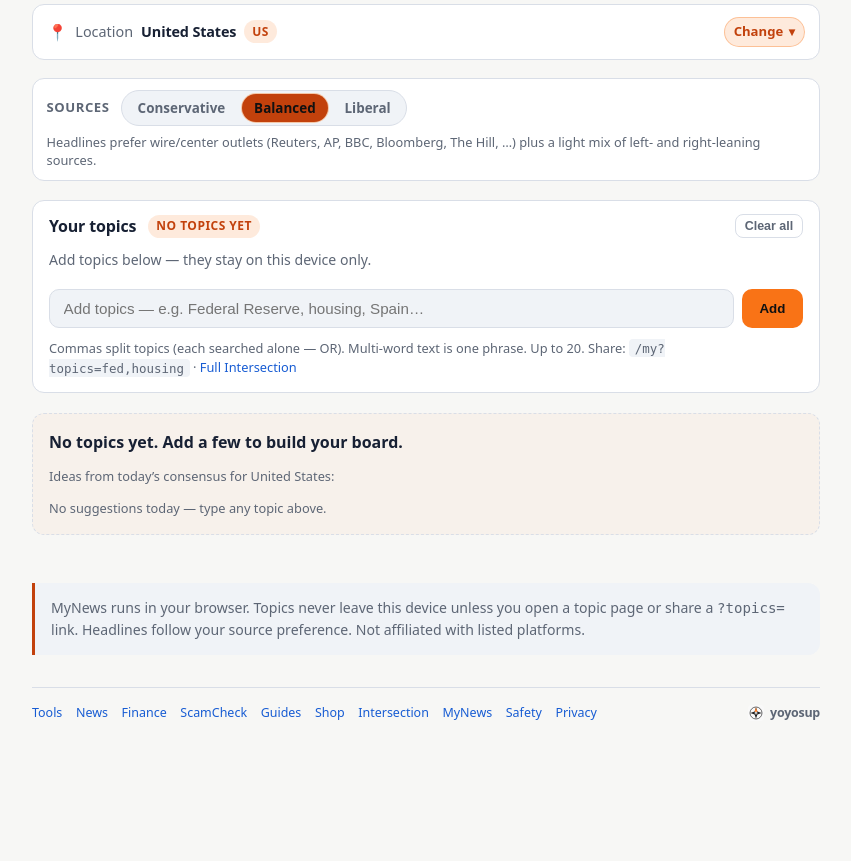
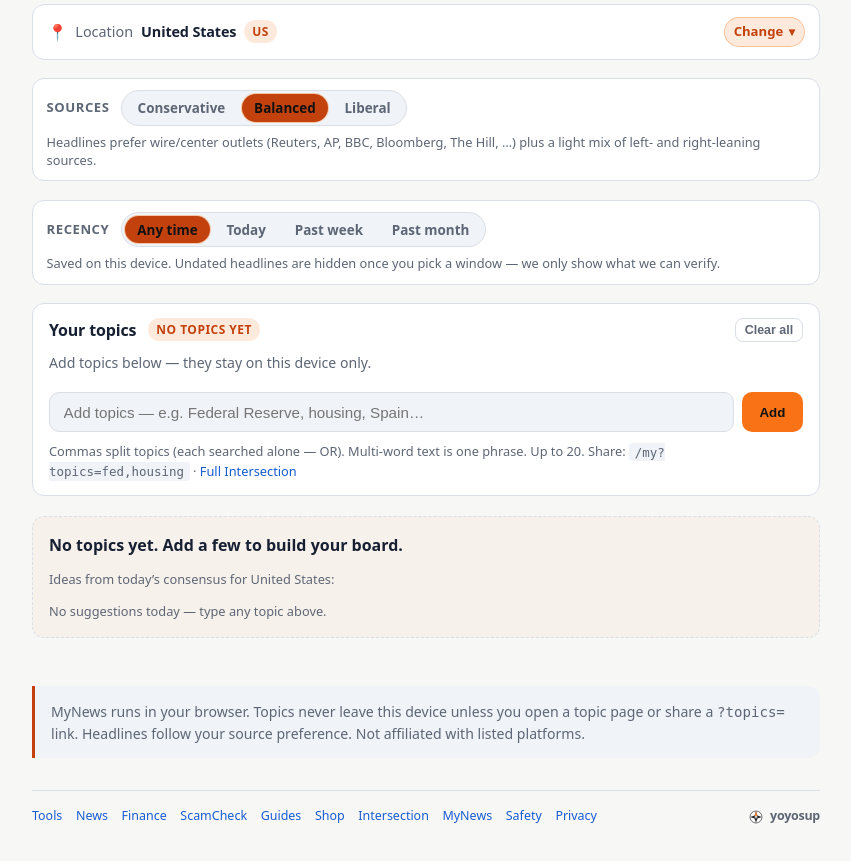
Before and after one commit to tcurtis1/news, a FastAPI app: page /mynews in a window 1280 px wide. Shown: the part 271-1132 px from the top of the page, without its empty margins (214-1065 px from the left). Before the commit the page ends 991 px from the top, so only its background shows below. Run offline with FastAPI, Linux system fonts and the light colour scheme.

Commit message:
Add a recency filter (Any time/Today/Week/Month) to MyNews
Threads the days= filter (added earlier for the scam-news feed) through
the lite search path used by MyNews cards, and adds a segmented control
— same visual pattern as the source-lean bar — so users can narrow their
saved topics to recent headlines only. Client-side/localStorage only,
no page reload; picking a window re-fetches and re-filters in place.

Co-Authored-By: Claude Sonnet 5 <noreply@anthropic.com>
Claude-Session: https://claude.ai/code/session_01QydL43HEKUidVJhcNztbzn

```diff
--- a/app/search.py
+++ b/app/search.py
@@ -743,6 +743,7 @@ async def _run_search_lite(
     query: str,
     geo: str | None = None,
     lean: str | None = None,
+    days: int | None = None,
 ) -> dict[str, Any]:
     """
     Fast path for MyNews cards: rank map (cached trends) + preferred headlines.
@@ -774,6 +775,7 @@ async def _run_search_lite(
         log.warning("lite search timeout q=%r lean=%s", query[:40], lean_pref)
         hits, trends = [], await build_trends(force=False, geo=place.code)
 
+    hits = _filter_recent(hits, days)
     ranks = rank_lookup(query, trends)
     coverage = aggregate_lean(hits)
 
@@ -818,7 +820,7 @@ async def _run_search_one(
 ) -> dict[str, Any]:
     """Single phrase search (words in the phrase match as a sentence / AND-ish)."""
     if lite:
-        return await _run_search_lite(query, geo=geo, lean=lean)
+        return await _run_search_lite(query, geo=geo, lean=lean, days=days)
 
     place = resolve_place(geo)
     lean_pref = normalize_pref(lean)
@@ -1137,7 +1139,7 @@ async def run_search(
     if lite:
         phrase = phrases[0] if phrases else query
         return await _run_search_one(
-            phrase, force_trends=False, geo=place.code, lean=lean_pref, lite=True
+            phrase, force_trends=False, geo=place.code, lean=lean_pref, lite=True, days=days
         )
     if len(phrases) > 1:
         return await _run_search_or(
--- /dev/null
+++ b/app/static/date-pref.js
@@ -0,0 +1,75 @@
+/**
+ * Recency filter — Any time / Today / Past week / Past month.
+ * Saved in localStorage only (MyNews topics never leave the device anyway).
+ * Unlike lean-pref, changing this does not reload the page — callers
+ * re-fetch/re-filter via the onChange callback.
+ */
+(function () {
+  var KEY = "yoyonews_days";
+  var VALID = { 0: 1, 1: 1, 7: 1, 30: 1 };
+
+  function normalize(raw) {
+    var n = parseInt(raw, 10);
+    if (isNaN(n) || !VALID[n]) return 0;
+    return n;
+  }
+
+  function load() {
+    try {
+      var fromLs = localStorage.getItem(KEY);
+      if (fromLs !== null) return normalize(fromLs);
+    } catch (e) {}
+    return 0;
+  }
+
+  function save(value) {
+    value = normalize(value);
+    try {
+      localStorage.setItem(KEY, String(value));
+    } catch (e) {}
+    return value;
+  }
+
+  function paint(bar, days) {
+    if (!bar) return;
+    bar.setAttribute("data-days", String(days));
+    bar.querySelectorAll(".date-seg-btn").forEach(function (btn) {
+      var on = normalize(btn.getAttribute("data-days")) === days;
+      btn.classList.toggle("active", on);
+      btn.setAttribute("aria-checked", on ? "true" : "false");
+    });
+  }
+
+  function init(opts) {
+    opts = opts || {};
+    var bar = document.getElementById("date-bar");
+    var days = normalize(opts.days !== undefined ? opts.days : load());
+    save(days);
+    paint(bar, days);
+
+    if (bar) {
+      bar.querySelectorAll(".date-seg-btn").forEach(function (btn) {
+        btn.addEventListener("click", function () {
+          var next = normalize(btn.getAttribute("data-days"));
+          if (next === days) return;
+          days = save(next);
+          paint(bar, days);
+          if (typeof opts.onChange === "function") opts.onChange(days);
+        });
+      });
+    }
+
+    window.YoyoDatePref = {
+      load: load,
+      save: save,
+      normalize: normalize,
+      current: function () {
+        return days;
+      },
+      KEY: KEY,
+    };
+    return days;
+  }
+
+  window.YoyoDatePrefInit = init;
+})();
--- a/app/static/mynews.js
+++ b/app/static/mynews.js
@@ -293,7 +293,7 @@
       (pills ? '<div class="rank-pills">' + pills + "</div>" : "") +
       (hitHtml
         ? '<ul class="my-hit-list">' + hitHtml + "</ul>"
-        : '<p class="muted-hint">No preferred-source headlines right now — open the topic page or try another source lean.</p>') +
+        : '<p class="muted-hint">No preferred-source headlines right now — open the topic page, try another source lean, or widen the recency filter.</p>') +
       "</div></article>"
     );
   }
@@ -307,6 +307,7 @@
     // One chip = one phrase. lite=1 = preferred headlines + ranks only (fast path).
     var leanNow =
       (window.YoyoLeanPref && YoyoLeanPref.current()) || lean || "balanced";
+    var daysNow = (window.YoyoDatePref && YoyoDatePref.current()) || 0;
     var url =
       "/api/search?q=" +
       encodeURIComponent(topic.label) +
@@ -315,6 +316,7 @@
       "&lean=" +
       encodeURIComponent(leanNow) +
       "&lite=1";
+    if (daysNow) url += "&days=" + encodeURIComponent(daysNow);
     var res = await fetch(url);
     if (!res.ok) throw new Error("HTTP " + res.status);
     return res.json();
@@ -612,5 +614,5 @@
     }
   }
 
-  window.YoyoMyNews = { init: init, load: load, KEY: KEY };
+  window.YoyoMyNews = { init: init, load: load, refresh: refresh, KEY: KEY };
 })();
--- a/app/static/style.css
+++ b/app/static/style.css
@@ -581,6 +581,76 @@ footer.site a:hover {
   line-height: 1.4;
 }
 
+/* ── Recency filter (Any time / Today / Week / Month) ──────────────── */
+.date-bar {
+  margin: 0 0 1.15rem;
+  background: var(--panel);
+  border: 1px solid var(--border);
+  border-radius: var(--radius);
+  padding: 0.7rem 0.85rem 0.65rem;
+}
+
+.date-bar-inner {
+  display: flex;
+  flex-wrap: wrap;
+  align-items: center;
+  gap: 0.55rem 0.75rem;
+}
+
+.date-bar-label {
+  font-size: 0.82rem;
+  font-weight: 700;
+  letter-spacing: 0.04em;
+  text-transform: uppercase;
+  color: var(--muted);
+}
+
+.date-seg {
+  display: inline-flex;
+  flex-wrap: wrap;
+  gap: 0.3rem;
+  padding: 0.2rem;
+  background: var(--panel-2);
+  border: 1px solid var(--border);
+  border-radius: 999px;
+}
+
+.date-seg-btn {
+  appearance: none;
+  border: none;
+  background: transparent;
+  color: var(--muted);
+  font: inherit;
+  font-size: 0.84rem;
+  font-weight: 600;
+  padding: 0.35rem 0.75rem;
+  border-radius: 999px;
+  cursor: pointer;
+  line-height: 1.2;
+}
+
+.date-seg-btn:hover {
+  color: var(--text);
+  background: rgba(255, 255, 255, 0.04);
+}
+
+.date-seg-btn.active {
+  background: var(--accent);
+  color: #111;
+  box-shadow: 0 0 0 1px rgba(249, 115, 22, 0.35);
+}
+
+.date-seg-btn:focus-visible {
+  outline: 2px solid var(--accent);
+  outline-offset: 2px;
+}
+
+.date-bar-hint {
+  margin: 0.5rem 0 0;
+  font-size: 0.8rem;
+  line-height: 1.4;
+}
+
 /* ── Location / geo control (collapsed by default) ────────────────── */
 .geo-bar {
   margin: -0.35rem 0 1.15rem;
--- /dev/null
+++ b/app/templates/_date_bar.html
@@ -0,0 +1,15 @@
+{# Recency filter for MyNews cards: Any time / Today / Past week / Past month. Client-side only (no SSR dependency). #}
+<div class="date-bar" id="date-bar" data-days="0">
+  <div class="date-bar-inner">
+    <span class="date-bar-label" id="date-bar-label">Recency</span>
+    <div class="date-seg" role="radiogroup" aria-labelledby="date-bar-label">
+      <button type="button" class="date-seg-btn active" data-days="0" role="radio" aria-checked="true">Any time</button>
+      <button type="button" class="date-seg-btn" data-days="1" role="radio" aria-checked="false">Today</button>
+      <button type="button" class="date-seg-btn" data-days="7" role="radio" aria-checked="false">Past week</button>
+      <button type="button" class="date-seg-btn" data-days="30" role="radio" aria-checked="false">Past month</button>
+    </div>
+  </div>
+  <p class="date-bar-hint muted-hint" id="date-bar-hint">
+    Saved on this device. Undated headlines are hidden once you pick a window — we only show what we can verify.
+  </p>
+</div>
--- a/app/templates/mynews.html
+++ b/app/templates/mynews.html
@@ -14,6 +14,7 @@
   {% set geo_reset_href = '/my?geo=US' %}
   {% include "_geo_bar.html" %}
   {% include "_lean_bar.html" %}
+  {% include "_date_bar.html" %}
 
   {# Always-visible customize filter #}
   <section class="my-filter" aria-label="Your topic filter">
@@ -59,10 +60,18 @@
 {% block scripts %}
   <script src="/static/geo.js?v={{ app_version }}"></script>
   <script src="/static/lean-pref.js?v={{ app_version }}"></script>
+  <script src="/static/date-pref.js?v={{ app_version }}"></script>
   <script src="/static/mynews.js?v={{ app_version }}"></script>
   <script>
     var leanPref = {{ (lean_pref or 'balanced') | tojson }};
     if (window.YoyoLeanPrefInit) YoyoLeanPrefInit({ lean: leanPref });
+    if (window.YoyoDatePrefInit) {
+      YoyoDatePrefInit({
+        onChange: function () {
+          if (window.YoyoMyNews) YoyoMyNews.refresh();
+        },
+      });
+    }
     YoyoMyNews.init({
       geo: {{ (geo or 'US') | tojson }},
       lean: leanPref,
```
